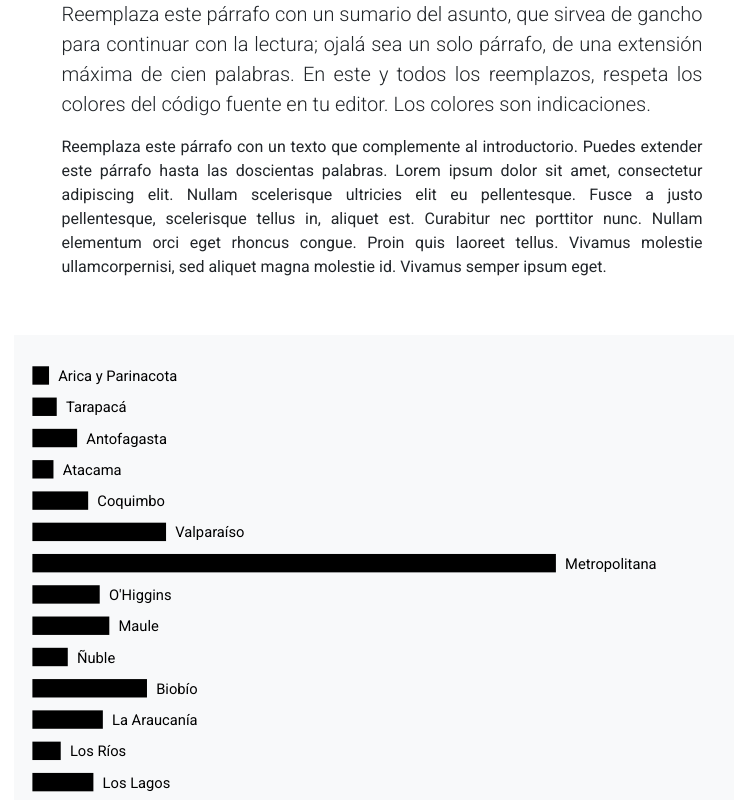
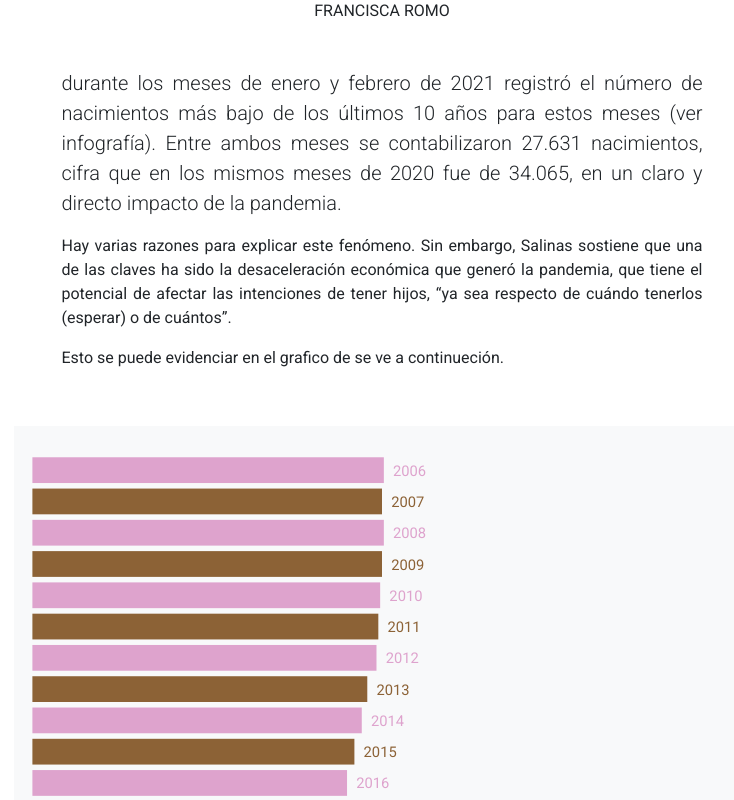
Before and after one commit to froher/clase_06, a plain HTML site: page index.html in a window 1280 px wide. Shown: the part 225-1025 px from the top of the page, without its empty margins (258-992 px from the left). Drawn offline with nearby package versions, Linux system fonts and the light colour scheme.

Commit message:
Update index.html

```diff
--- a/index.html
+++ b/index.html
@@ -5,7 +5,7 @@
         <meta charset="utf-8">
         <meta name="viewport" content="width=device-width, initial-scale=1">
         <link href="https://cdn.jsdelivr.net/npm/bootstrap@5.1.3/dist/css/bootstrap.min.css" rel="stylesheet" integrity="sha384-1BmE4kWBq78iYhFldvKuhfTAU6auU8tT94WrHftjDbrCEXSU1oBoqyl2QvZ6jIW3" crossorigin="anonymous" />
-        <title>Reemplaza este título que se muestra en la ventana de tu navegador</title>
+        <title>Decadencia en la tasa de natalidad</title>
         <link rel="preconnect" href="https://fonts.googleapis.com">
         <link rel="preconnect" href="https://fonts.gstatic.com" crossorigin>
         <link href="https://fonts.googleapis.com/css2?family=Roboto:wght@300;400;600&display=swap" rel="stylesheet">
@@ -13,6 +13,8 @@
             :root { --bs-font-sans-serif: 'Roboto', sans-serif; }
             h1{font-size: calc(2rem + 2vw)}
             @media (min-width: 992px) { header p{ text-align: justify; text-justify: inter-word; } }
+            g#grafico g:nth-child(even) {fill: #8C6236}
+           g#grafico g:nth-child(odd) {fill: #DEA3CD}
         </style>
     </head>
 
@@ -21,13 +23,15 @@
         <header class="container">
             <div class="row py-4">
                 <div class="col-11 col-sm-10 col-md-9 col-lg-8 col-xl-7 col-xxl-6 mx-auto">
-                    <h1 class="mb-3 mt-5 text-center">Reemplaza este título</h1>
+                    <h1 class="mb-3 mt-5 text-center">Chile y la decadencia en su tasa de natalidad</h1>
 
-                    <h2 class="fs-6 mb-5 text-center text-uppercase">Nombre Apellido</h2>
+                    <h2 class="fs-6 mb-5 text-center text-uppercase">Francisca Romo</h2>
 
-                    <p class="lead">Reemplaza este párrafo con un sumario del asunto, que sirvea de gancho para continuar con la lectura; ojalá sea un solo párrafo, de una extensión máxima de cien palabras. En este y todos los reemplazos, respeta los colores del código fuente en tu editor. Los colores son indicaciones.</p>
+                    <p class="lead">durante los meses de enero y febrero de 2021 registró el número de nacimientos más bajo de los últimos 10 años para estos meses (ver infografía). Entre ambos meses se contabilizaron 27.631 nacimientos, cifra que en los mismos meses de 2020 fue de 34.065, en un claro y directo impacto de la pandemia.</p>
 
-                    <p>Reemplaza este párrafo con un texto que complemente al introductorio. Puedes extender este párrafo hasta las doscientas palabras. Lorem ipsum dolor sit amet, consectetur adipiscing elit. Nullam scelerisque ultricies elit eu pellentesque. Fusce a justo pellentesque, scelerisque tellus in, aliquet est. Curabitur nec porttitor nunc. Nullam elementum orci eget rhoncus congue. Proin quis laoreet tellus. Vivamus molestie ullamcorpernisi, sed aliquet magna molestie id. Vivamus semper ipsum eget.</p>
+                    <p>Hay varias razones para explicar este fenómeno. Sin embargo, Salinas sostiene que una de las claves ha sido la desaceleración económica que generó la pandemia, que tiene el potencial de afectar las intenciones de tener hijos, “ya sea respecto de cuándo tenerlos (esperar) o de cuántos”.</p>
+
+                    <p>Esto se puede evidenciar en el grafico de se ve a continueción.</p>
                 </div>
             </div>
         </header>
@@ -40,7 +44,9 @@
                     </svg>
                 </div>
                 <div class="col-11 col-sm-10 col-md-9 col-lg-8 col-xl-7 col-xxl-6 mx-auto mb-5">
-                    <p>Lorem ipsum dolor sit amet, consectetur adipiscing elit, sed do eiusmod tempor incididunt ut labore et dolore magna aliqua. Ut enim ad minim veniam, quis nostrud exercitation ullamco laboris nisi ut aliquip ex ea commodo consequat. Duis aute irure dolor in reprehenderit in voluptate velit esse cillum dolore eu fugiat nulla pariatur. Excepteur sint occaecat cupidatat non proident, sunt in culpa qui officia deserunt mollit anim id est laborum.</p>
+                    <p>Así lo confirma un estudio de la Facultad de Economía y Negocios de la U. San Sebastián (USS). Según esta investigación, desde 2016 los nacimientos van a la baja. Solo el año 2018 se registró un “pequeño peak”, con un crecimiento del 2,4% (224.622 nacimientos) respecto del año anterior. Pero este escenario cambió con la llegada de la crisis por Covid-19: en 2020 se registró una caída de -7,7%, llegando sólo a 197.003 nacimientos.</p>
+
+        <p>Las regiones que presentaron las mayores caídas en la natalidad en 2020 de acuerdo al análisis fueron El Maule (-10,3%), La Araucanía (-10,1%) y la Región Metropolitana (-9,8%).</p>
                 </div>
             </div>
         </main>
@@ -50,7 +56,7 @@
                     <div class="col-12">
                         <p class="d-flex justify-content-between small p-1 m-0">
                             <!--reemplaza el # que sigue con la URL de tu cuenta en GitHub-->
-                            <a href="#" class="link-dark">Nombre Apellido</a>
+                            <a href="#" class="link-dark">Francisca Romo</a>
                             <a href="https://github.com/profesorfaco/dno075-2022-1/" class="link-dark">Infografía Digital</a>
                             <a href="https://github.com/profesorfaco/dno075-2022-1/tree/main/clase-06" class="d-none d-lg-inline link-dark">Lunes 11 de abril, 2022</a>
                         </p>
@@ -60,25 +66,33 @@
         </footer>
         <script>
         var censo = [
-                { region: "Arica y Parinacota", poblacion: 226068 },
-                { region: "Tarapacá", poblacion: 330558 },
-                { region: "Antofagasta", poblacion: 607534 },
-                { region: "Atacama", poblacion: 286168 },
-                { region: "Coquimbo", poblacion: 757586 },
-                { region: "Valparaíso", poblacion: 1815902 },
-                { region: "Metropolitana", poblacion: 7112808 },
-                { region: "O'Higgins", poblacion: 914555 },
-                { region: "Maule", poblacion: 1044950 },
-                { region: "Ñuble", poblacion: 480609 },
-                { region: "Biobío", poblacion: 1556805 },
-                { region: "La Araucanía", poblacion: 957224 },
-                { region: "Los Ríos", poblacion: 384837 },
-                { region: "Los Lagos", poblacion: 828708 },
-                { region: "Aysén", poblacion: 103158 },
-                { region: "Magallanes", poblacion: 166533 },
+                  { region: "2006", porcentaje: 1.91 },
+                  { region: "2007", porcentaje: 1.90 },
+                  { region: "2008", porcentaje: 1.91 },
+                  { region: "2009", porcentaje: 1.90 },
+                  { region: "2010", porcentaje: 1.89 },
+                  { region: "2011", porcentaje: 1.88 },
+                  { region: "2012", porcentaje: 1.87 },
+                  { region: "2013", porcentaje: 1.82 },
+                  { region: "2014", porcentaje: 1.79 },
+                  { region: "2015", porcentaje: 1.75 },
+                  { region: "2016", porcentaje: 1.71 },
+                  { region: "2017", porcentaje: 1.68 },
+                  { region: "2018", porcentaje: 1.73 },
+                  { region: "2019", porcentaje: 1.63 },
+                  { region: "2020", porcentaje: 1.30 },
+                  { region: "2021", porcentaje: 0.65 },
               ];
               censo.forEach(function (dato, i) {
-                document.querySelector("#grafico").innerHTML += '<g transform="translate(10, '+ 17 * (i + 1) +')"><rect x="0" y="0" width="'+ (dato.poblacion/25000) +'" height="10"></rect><text x="'+((dato.poblacion/25000)+5)+'" y="8" font-size="8">'+dato.region+'</text></g>';
+                  document.querySelector("#grafico").innerHTML +=
+                  '<g transform="translate(10, '+ 17 * (i + 1) +
+                  ')"><rect x="0" y="0" width="'+
+                   (dato.porcentaje*100) +
+                   '" height="14"></rect><text x="'+
+                   ((dato.porcentaje*100)+5)+
+                   '" y="10" font-size="8">'+
+                   dato.region+
+                   '</text></g>';
               });
           </script>
       </body>
```
Lines whose indentation alone changed are shown as unchanged.
